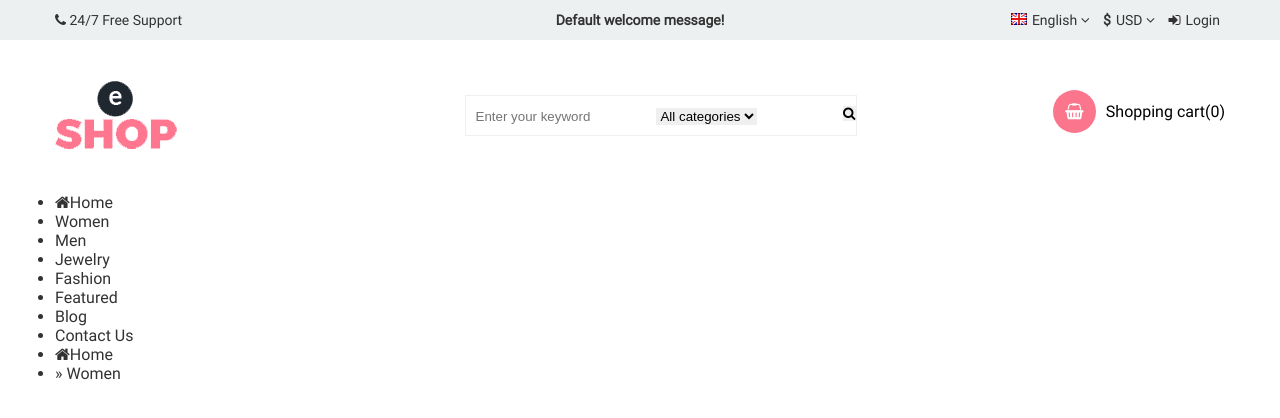
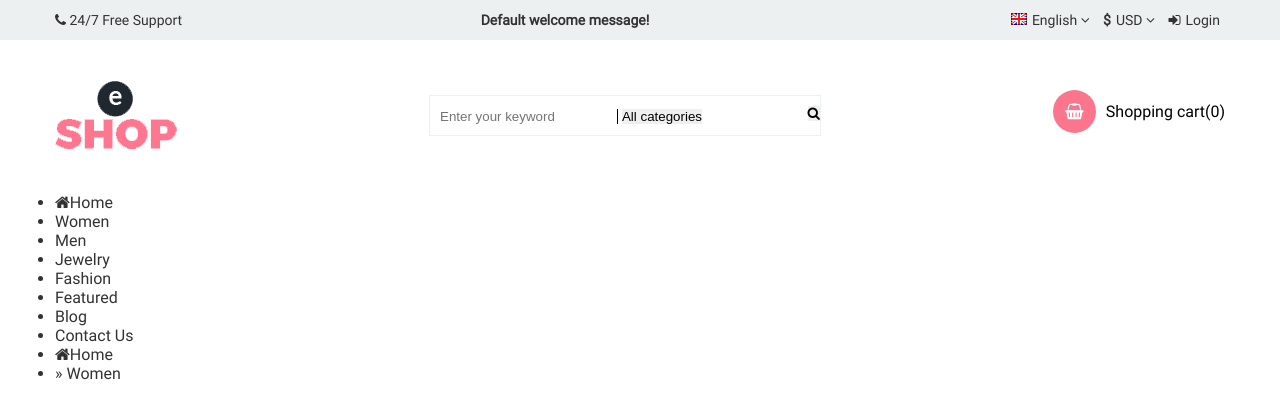
Before and after one commit to ndubrouskaya/Front-end-training, a plain HTML site: page task_3/index.html in a window 1280 px wide. Drawn offline with Linux system fonts and the light colour scheme.

Commit message:
task 3 begin, top header

```diff
--- a/task_3/css/style.css
+++ b/task_3/css/style.css
@@ -47,11 +47,6 @@ input, select, option, button {
     justify-content: space-between;
 }
 
-.flex-item {
-    width: 30%;
-}
-
-
 /*Top header*/
 
 .top-header {
@@ -71,7 +66,7 @@ input, select, option, button {
 }
 
 .welcome {
-    min-width: 200px;
+    min-width: 370px;
 }
 
 .welcome-message {
@@ -124,17 +119,21 @@ input, select, option, button {
     padding: 40px 0;
 }
 
+.logo {
+  min-width: 170px;
+}
+
 .search-block {
     display: inline-block;
     position: relative;
     margin-top: 15px;
-    width: 370px;
+    min-width: 370px;
     padding: 10px;
     border: 1px solid #ecf0f1;
 }
 
 .search-input {
-
+    border-right: 1px solid #000;
 }
 
 .search-selector {}
@@ -145,7 +144,7 @@ input, select, option, button {
 }
 
 .shopping-cart {
-    min-width: 160px;
+    min-width: 200px;
     margin-top: 10px;
     text-align: right;
     color: #000;
--- a/task_3/index.html
+++ b/task_3/index.html
@@ -12,13 +12,13 @@
     <!-- Top header -->
     <div class="top-header clearfix">
         <div class="wrapper flex-wrapper">
-            <div class="flex-item support">
+            <div class="support">
                 <a class="" href=""><i class="fa fa-phone"></i> 24/7 Free Support</a>
             </div>
-            <div class="flex-item welcome">
+            <div class="welcome">
                 <h3 class="welcome-message">Default welcome message!</h3>
             </div>
-            <div class="flex-item user-settings">
+            <div class="user-settings">
                 <ul class="settings-list">
                     <li class="settings-item language-selector">
                         <a href=""><i class="flag flag-uk"></i>English</a>
@@ -49,24 +49,23 @@
     <!-- Main header -->
     <div class="main-header clearfix">
         <div class="wrapper flex-wrapper">
-            <div class="flex-item logo">
+            <div class="logo">
                 <a href="#">
                     <img src="images/logo.png" alt="eShop" width="122" height="69">
                 </a>
             </div>
-            <div class="flex-item">
+            <div class="search-wrapper">
                 <div class="search-block">
-                    <form class="" action="index.html" method="post">
-                        <!-- add background image icon or &#xf142;-->
-                        <input type="text" name="search-input" class="search-input" placeholder="Enter your keyword">
-                        <select class="category-selector" name="category">
-                      <option value="0">All categories</option>
-                    </select>
-                        <button type="button" class="search-btn" name="search-btn"><i class="fa fa-search"></i></button>
-                    </form>
+                    <!-- add background image icon or &#xf142;-->
+                    <input type="text" name="search-input" class="search-input" placeholder="Enter your keyword">
+                    <button type="button" class="category-selector" title="All categories">
+                      <span>All categories</span>
+                    </button>
+
+                    <button type="button" class="search-btn" name="search-btn"><i class="fa fa-search"></i></button>
                 </div>
             </div>
-            <div class="flex-item shopping-cart">
+            <div class="shopping-cart">
                 <a href="">
                     <i class="fa fa-shopping-basket"></i>Shopping cart(0)
                 </a>
```
